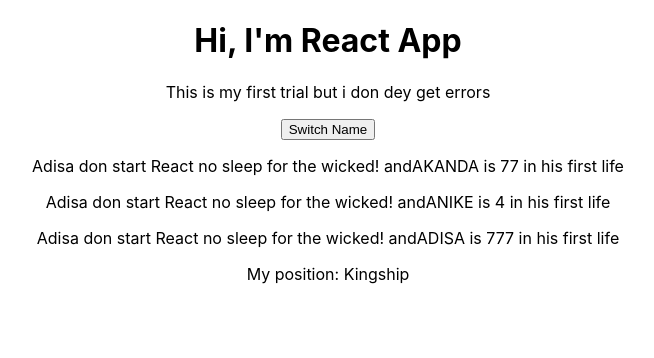
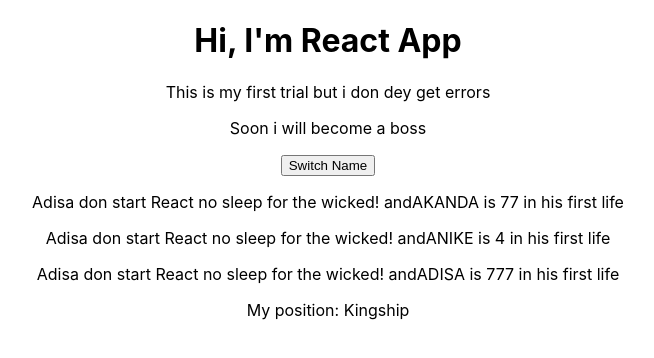
Before and after one commit to Adekoye-Adewale/my-app-react, a React (Create React App) app: page / in a window 1280 px wide. Shown: the top 358 px of the page, without its empty margins (312-966 px from the left). Built offline with nearby package versions, Linux system fonts and the light colour scheme.

Commit message:
Update App.js

```diff
--- a/src/App.js
+++ b/src/App.js
@@ -29,6 +29,7 @@ const app = props => {
       <div className="App">
         <h1>Hi, I'm React App</h1>
         <p>This is my first trial but i don dey get errors</p>
+        <p>Soon i will become a boss</p>
         <button onClick={switchNameHandler}>Switch Name</button>
         <Person name={personsState.persons[0].name} age={personsState.persons[0].age} />
         <Person name={personsState.persons[1].name} age={personsState.persons[1].age} />
```
